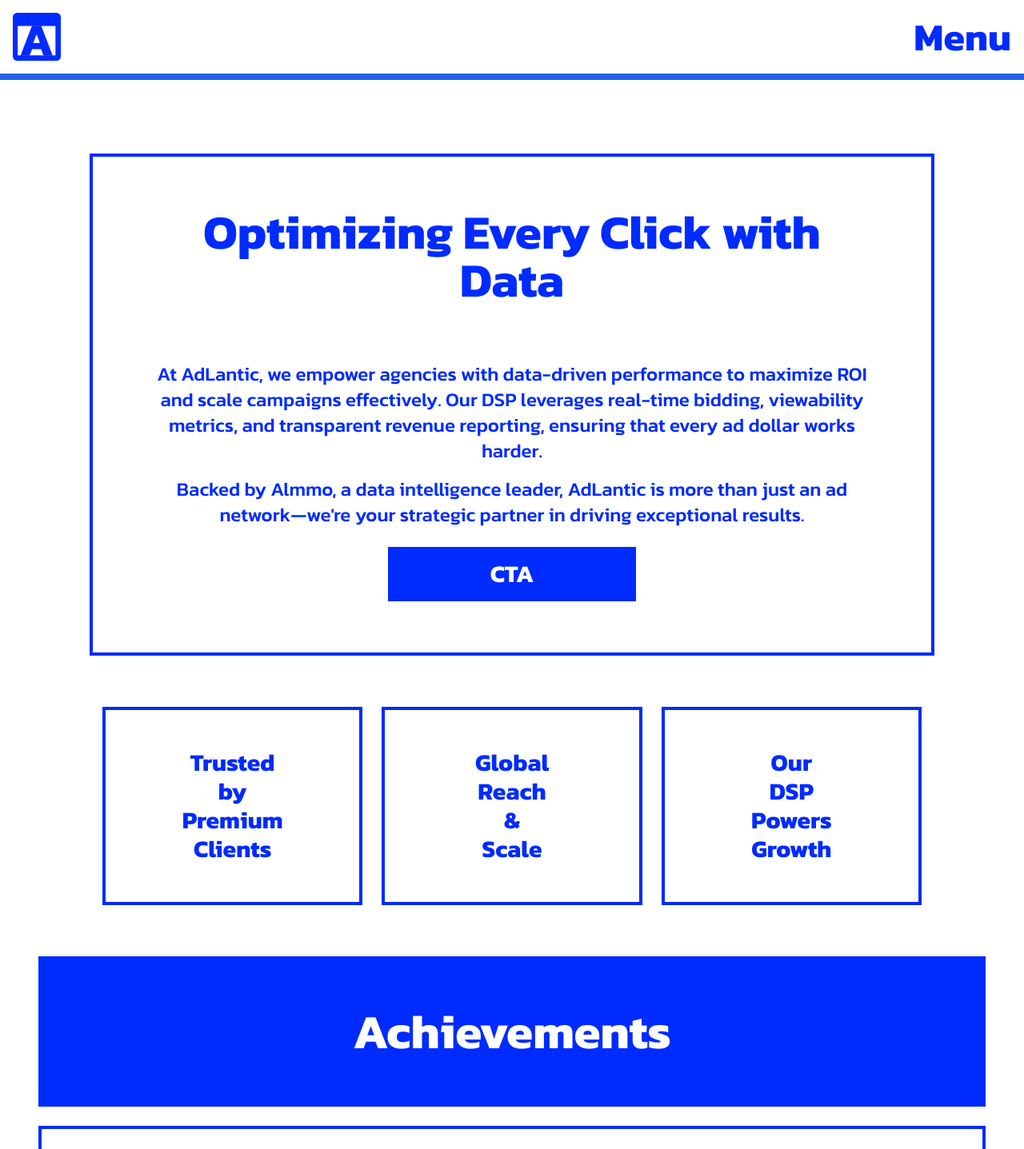
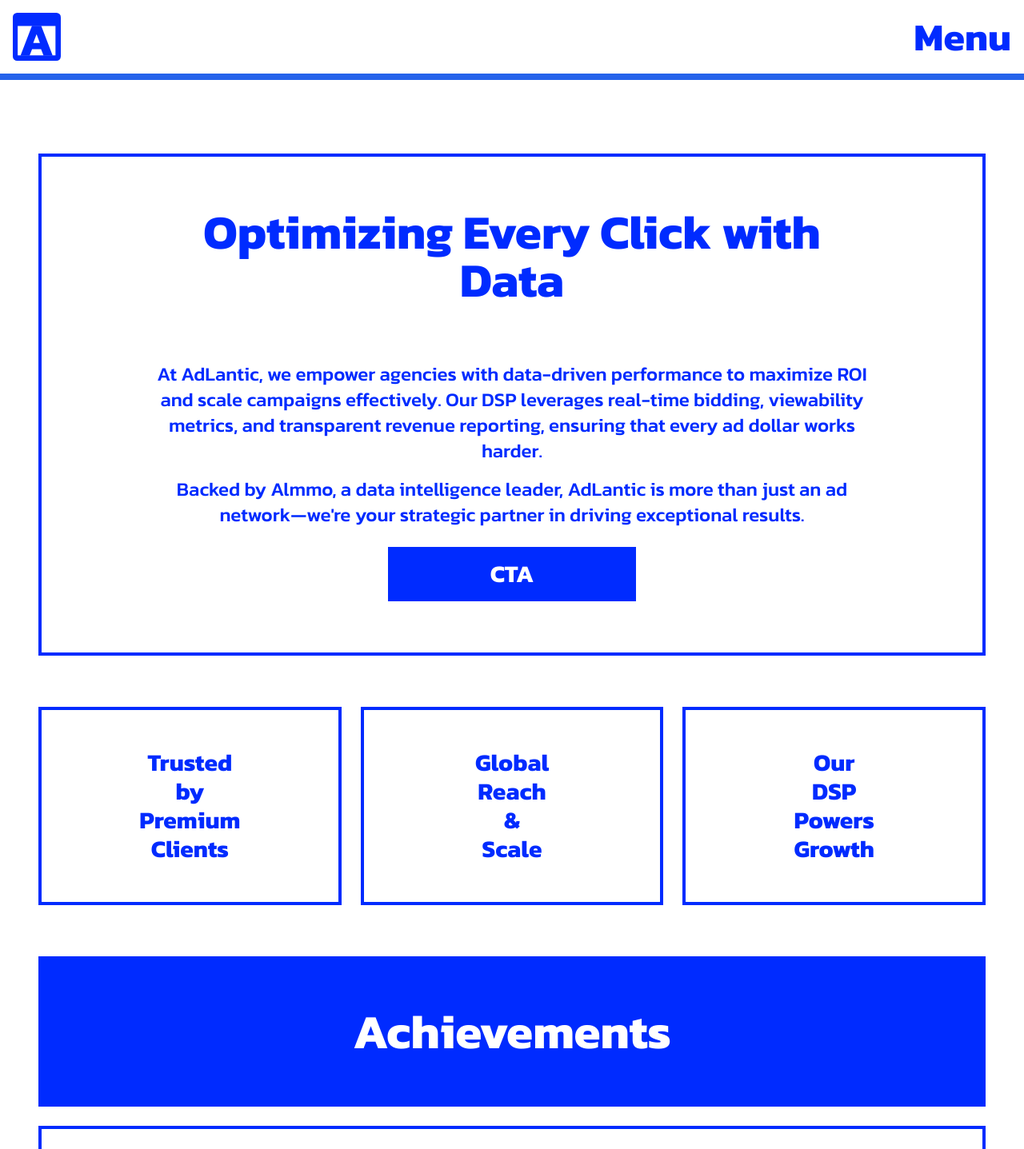
Before and after one commit to awatizetechindia/adlantic-webpage, a Next.js app: page /agency in a window 1280 px wide. Shown: the top 1437 px of the page at 80% size. Built offline with nearby package versions, Linux system fonts and the light colour scheme.

Commit message:
allignment fix

```diff
--- a/src/components/agency/NewHeroSection.tsx
+++ b/src/components/agency/NewHeroSection.tsx
@@ -2,8 +2,8 @@
 
 export default function NewHeroSection() {
   return (
-    <main className="px-4 sm:px-8 lg:px-16">
-      <section className="border-4 border-primary p-6 sm:p-10 lg:p-16 max-w-6xl mx-auto">
+    <main className="">
+      <section className="border-4 border-primary p-6 sm:p-10 lg:p-16 ">
         <div className="text-center space-y-6">
           <h1 className="text-3xl sm:text-4xl lg:text-5xl xl:text-6xl font-black text-primary pb-6 md:pb-12 max-w-4xl mx-auto">
             Optimizing Every Click with Data
@@ -33,7 +33,7 @@
         </div>
       </section>
 
-      <div className="grid grid-cols-1 sm:grid-cols-2 lg:grid-cols-3 gap-6 mt-10 md:mt-16 max-w-5xl mx-auto">
+      <div className="grid grid-cols-1 sm:grid-cols-2 lg:grid-cols-3 gap-6 mt-10 md:mt-16 mx-auto">
         {[
           "Trusted by Premium Clients",
           "Global Reach & Scale",
```
